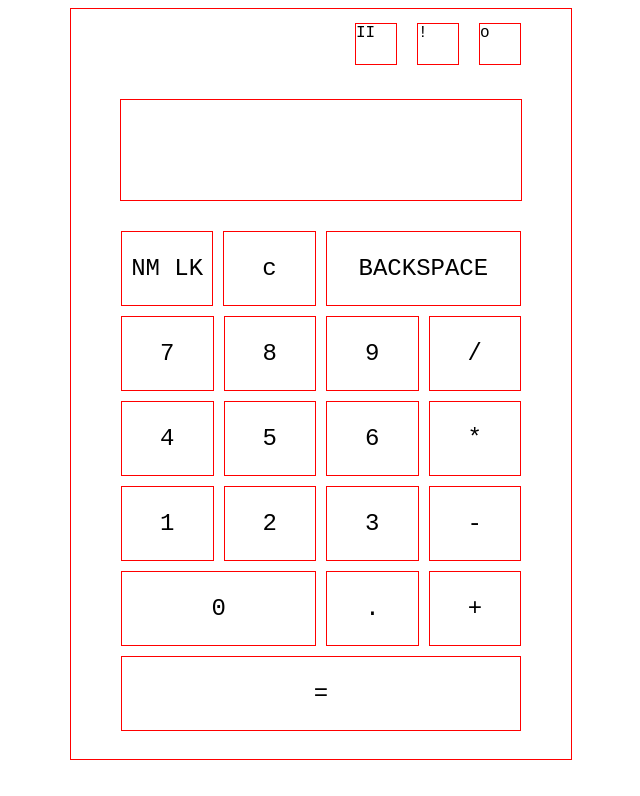
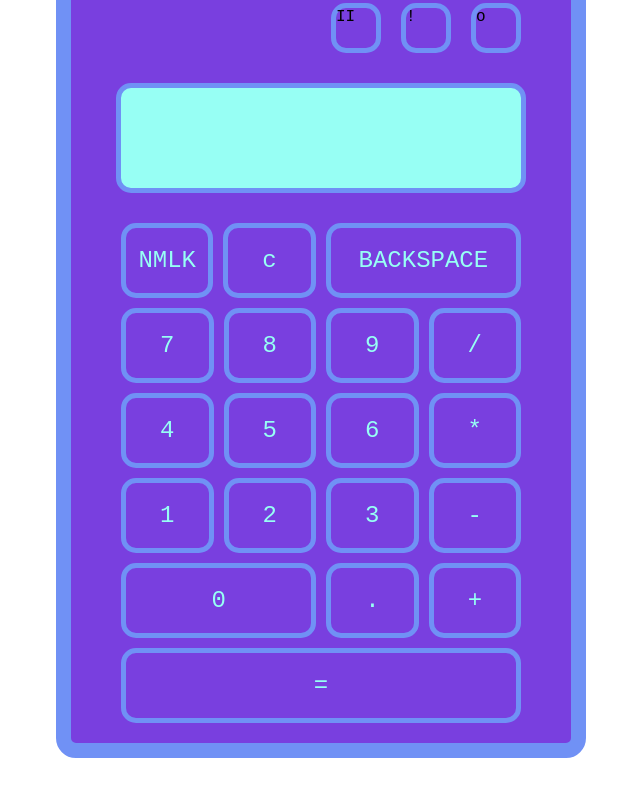
Before and after one commit to Lucidifier/TOP-Calculator, a plain HTML site: page index.html in a window 1280 px wide. Shown: the whole page, without its empty margins (319-959 px from the left). Drawn offline with Linux system fonts and the light colour scheme.

Commit message:
change color palette

```diff
--- a/index.html
+++ b/index.html
@@ -16,7 +16,7 @@
         <div class = 'display test_border'></div>
         <div class = 'keypad '>
           <div class = 'keypad_row_1 keypad_row'>
-            <div  class = 'key_NMLK keys test_border'>NM LK</div>
+            <div  class = 'key_NMLK keys test_border'>NMLK</div>
             <div  class = 'key_clear keys test_border'>c</div>
             <div  class = 'key_backspace keys test_border'>BACKSPACE</div>
           </div>
--- a/styles.css
+++ b/styles.css
@@ -3,6 +3,7 @@ body {
     align-items: center;
     justify-content: center;
     font-family: 'Courier New', monospace;
+    height: 90vh;
 }
 
 .test_border {
@@ -17,6 +18,9 @@ body {
     width: 500px;
     height: 750px;
     gap: 30px;
+    background-color: #793FDF;
+    border: 15px solid #7091F5;
+    border-radius: 20px;
 
 }
 
@@ -29,6 +33,7 @@ body {
     flex-direction: row;
     align-items: center;
     margin-top: 10px;
+
 }
 
 .display {
@@ -40,7 +45,9 @@ body {
     justify-content: space-evenly;
     padding-right: 10px;
     font-size: 30px;
-
+    background-color: #97FFF4;
+    border: 5px solid #7091F5;
+    border-radius: 15px;
 }
 
 .keypad {
@@ -70,19 +77,24 @@ body {
     justify-content: center;
     flex: 1;
     flex-grow: 1;
-
+    background-color: #793FDF;
+    border: 5px solid #7091F5;
+    color: #97FFF4;
+    border-radius: 15px;
 
 }
 
 .key_backspace {
-    flex-grow: 2.14;
+    flex-grow: 2.25;
 }
 
 .key_0 {
-    flex-grow: 2.14;
+    flex-grow: 2.25;
 }
 
 .function_keys {
     width: 40px;
     height: 40px;
+    border: 5px solid #7091F5;
+    border-radius: 15px;
 }
```
